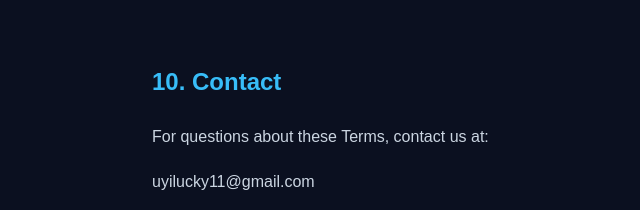
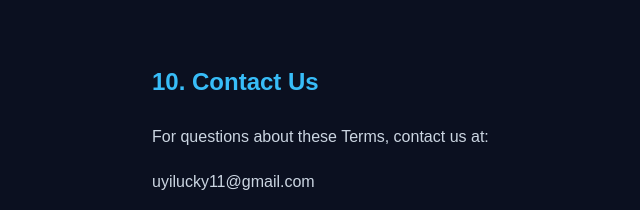
Before and after one commit to uyilucky11/think-fast-legal, a plain HTML site: page contact-us.html in a window 1280 px wide. Shown: the top 210 px of the page, 63-703 px from the left. Drawn offline with Linux system fonts and the light colour scheme.

Commit message:
Update contact-us.html

```diff
--- a/contact-us.html
+++ b/contact-us.html
@@ -24,7 +24,7 @@
 </head>
 <body>
 
-<h2>10. Contact </h2>
+<h2>10. Contact Us </h2>
 <p>
 For questions about these Terms, contact us at:
 </p>
```
